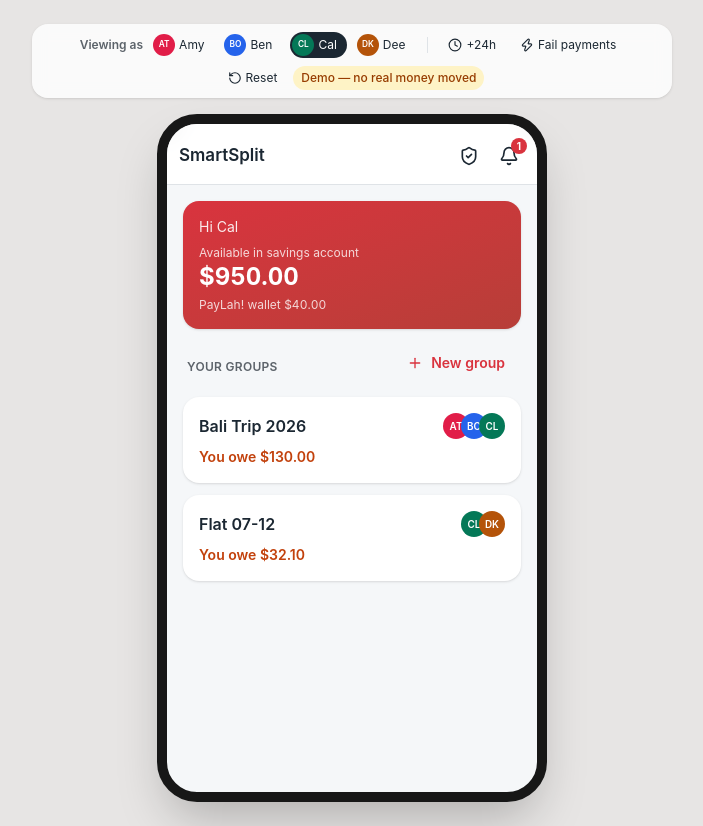
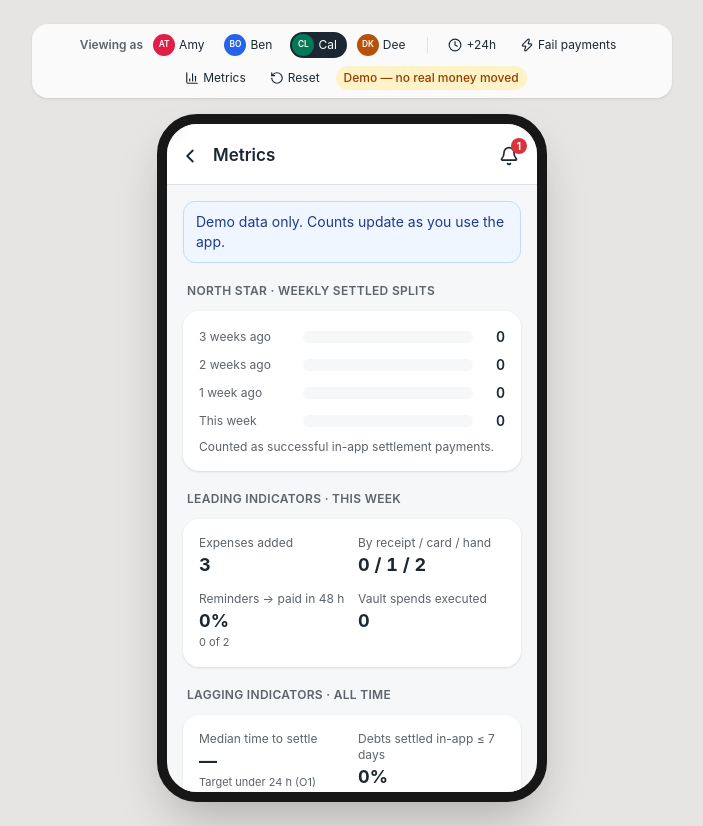
Before and after one commit to aryaman-agarwal/sc4025-dbs-smartsplit, a React (Vite) app: page /#/metrics in a window 1280 px wide. Shown: the whole page, without its empty margins (288-991 px from the left). Built offline with nearby package versions, Linux system fonts and the light colour scheme.

Commit message:
feat(metrics): North Star and leading/lagging indicators derived from demo data (Section 4.5)

```diff
--- a/src/App.tsx
+++ b/src/App.tsx
@@ -15,6 +15,7 @@ import { VaultDetail } from "./screens/E_VaultDetail";
 import { VaultSpend } from "./screens/E1_VaultSpend";
 import { Inbox } from "./screens/Inbox";
 import { Privacy } from "./screens/Privacy";
+import { Metrics } from "./screens/Metrics";
 
 /**
  * Route map. Screen letters match the PRD (Section 5.6, Table 20):
@@ -43,6 +44,7 @@ export default function App() {
           <Route path="/" element={<Dashboard />} />
           <Route path="/inbox" element={<Inbox />} />
           <Route path="/privacy" element={<Privacy />} />
+          <Route path="/metrics" element={<Metrics />} />
           <Route path="/groups/new" element={<CreateGroup />} />
           <Route path="/groups/:groupId" element={<GroupDetail />} />
           <Route path="/groups/:groupId/add" element={<AddExpense />} />
--- a/src/components/DemoToolbar.tsx
+++ b/src/components/DemoToolbar.tsx
@@ -1,4 +1,4 @@
-import { Clock, RotateCcw, Zap, ZapOff } from "lucide-react";
+import { BarChart3, Clock, RotateCcw, Zap, ZapOff } from "lucide-react";
 import { useState } from "react";
 import { demoSettings } from "../services/payNow";
 import { useNavigate } from "react-router-dom";
@@ -54,6 +54,9 @@ export function DemoToolbar() {
       >
         {failing ? <ZapOff size={14} /> : <Zap size={14} />} {failing ? "Payments failing" : "Fail payments"}
       </button>
+      <button onClick={() => navigate("/metrics")} className="flex items-center gap-1 rounded-full px-2 py-1 hover:bg-neutral-100" title="North Star and HEART metrics">
+        <BarChart3 size={14} /> Metrics
+      </button>
       <button
         onClick={() => {
           resetDemo();
--- /dev/null
+++ b/src/domain/metrics.ts
@@ -0,0 +1,107 @@
+import type { Expense, ISODate, Notification, Payment, VaultSpend } from "./types";
+
+/**
+ * Product metrics (report Section 4.5), derived from what the app already
+ * records so they always match the demo state.
+ *
+ * North Star: weekly settled splits. The MVP counts a settled split as a
+ * successful in-app settlement payment. Netting merges several expenses into
+ * one payment, so this is a proxy for "group expenses fully settled"; a
+ * production build would attribute each payment back to the expenses it clears.
+ */
+
+const DAY = 86_400_000;
+export const REMINDER_TITLE = "Friendly reminder from DBS";
+
+export interface MetricsInput {
+  now: ISODate;
+  expenses: Expense[];
+  payments: Payment[];
+  spends: VaultSpend[];
+  notifications: Notification[];
+}
+
+export interface WeekMetrics {
+  /** "This week", "1 week ago", … (rolling 7-day windows ending now). */
+  label: string;
+  start: ISODate;
+  end: ISODate;
+  settledSplits: number;
+  expensesAdded: { receipt: number; card: number; manual: number };
+  vaultSpendsExecuted: number;
+  failedPayments: number;
+}
+
+export interface MetricsSummary {
+  weeks: WeekMetrics[];
+  /** Leading indicator (Table 9): reminders followed by a payment from that person in that group within 48 hours. */
+  reminders: { sent: number; paidWithin48h: number };
+  /** Lagging indicator (Table 9): median hours from expense to the payer's next in-app settlement, where one exists. */
+  medianHoursToSettle?: number;
+  /** HEART adoption/engagement inputs: share of debts settled in-app within 7 days. */
+  settledWithin7Days: { settled: number; total: number };
+}
+
+const inRange = (iso: string, start: number, end: number) => {
+  const t = Date.parse(iso);
+  return t > start && t <= end;
+};
+
+const groupFromRoute = (route?: string) => route?.match(/^\/groups\/([^/]+)\/settle$/)?.[1];
+
+function median(xs: number[]): number | undefined {
+  if (xs.length === 0) return undefined;
+  const s = [...xs].sort((a, b) => a - b);
+  const mid = Math.floor(s.length / 2);
+  return s.length % 2 ? s[mid] : (s[mid - 1] + s[mid]) / 2;
+}
+
+export function computeMetrics(input: MetricsInput, weekCount = 4): MetricsSummary {
+  const now = Date.parse(input.now);
+  const ok = input.payments.filter((p) => p.status === "success");
+
+  const weeks: WeekMetrics[] = [];
+  for (let w = 0; w < weekCount; w++) {
+    const end = now - w * 7 * DAY;
+    const start = end - 7 * DAY;
+    const added = input.expenses.filter((e) => e.source !== "vault" && inRange(e.createdAt, start, end));
+    weeks.push({
+      label: w === 0 ? "This week" : `${w} week${w > 1 ? "s" : ""} ago`,
+      start: new Date(start).toISOString(),
+      end: new Date(end).toISOString(),
+      settledSplits: ok.filter((p) => inRange(p.createdAt, start, end)).length,
+      expensesAdded: {
+        receipt: added.filter((e) => e.source === "receipt").length,
+        card: added.filter((e) => e.source === "card").length,
+        manual: added.filter((e) => e.source === "manual").length,
+      },
+      vaultSpendsExecuted: input.spends.filter((s) => s.status === "executed" && inRange(s.createdAt, start, end)).length,
+      failedPayments: input.payments.filter((p) => p.status === "failed" && inRange(p.createdAt, start, end)).length,
+    });
+  }
+
+  const reminders = input.notifications.filter((n) => n.title === REMINDER_TITLE);
+  const paidWithin48h = reminders.filter((n) => {
+    const groupId = groupFromRoute(n.route);
+    const t = Date.parse(n.createdAt);
+    return ok.some((p) => p.fromId === n.toId && p.groupId === groupId && Date.parse(p.createdAt) >= t && Date.parse(p.createdAt) - t <= 2 * DAY);
+  }).length;
+
+  // For each member's share of each (non-vault) expense they didn't pay, find their next payment in that group.
+  const debts = input.expenses
+    .filter((e) => e.source !== "vault")
+    .flatMap((e) => Object.entries(e.shares).filter(([id, c]) => id !== e.payerId && c > 0).map(([id]) => ({ id, groupId: e.groupId, at: Date.parse(e.createdAt) })));
+  const lags = debts
+    .map((d) => {
+      const next = ok.filter((p) => p.fromId === d.id && p.groupId === d.groupId && Date.parse(p.createdAt) >= d.at).map((p) => Date.parse(p.createdAt)).sort((a, b) => a - b)[0];
+      return next === undefined ? undefined : (next - d.at) / 3_600_000;
+    })
+    .filter((x): x is number => x !== undefined);
+
+  return {
+    weeks,
+    reminders: { sent: reminders.length, paidWithin48h },
+    medianHoursToSettle: median(lags),
+    settledWithin7Days: { settled: lags.filter((h) => h <= 7 * 24).length, total: debts.length },
+  };
+}
--- /dev/null
+++ b/src/screens/Metrics.tsx
@@ -0,0 +1,80 @@
+import { useMemo } from "react";
+import { Banner, Card, Screen, SectionTitle } from "../components/ui";
+import { computeMetrics } from "../domain/metrics";
+import { useAppStore } from "../store/useAppStore";
+
+/**
+ * Product metrics for the demo (report Section 4.5): North Star, leading and
+ * lagging indicators, derived from everything that has happened in this demo.
+ * Not part of the customer app; opened from the demo bar.
+ */
+export function Metrics() {
+  const expenses = useAppStore((s) => s.expenses);
+  const payments = useAppStore((s) => s.payments);
+  const spends = useAppStore((s) => s.spends);
+  const notifications = useAppStore((s) => s.notifications);
+  const now = useAppStore((s) => s.now);
+  const clock = useAppStore((s) => s.clockOffsetHours);
+
+  const m = useMemo(
+    () => computeMetrics({ now: now(), expenses, payments, spends, notifications }),
+    [expenses, payments, spends, notifications, clock],
+  );
+  const max = Math.max(1, ...m.weeks.map((w) => w.settledSplits));
+  const pct = (a: number, b: number) => (b === 0 ? "—" : `${Math.round((a / b) * 100)}%`);
+
+  return (
+    <Screen title="Metrics" back="/">
+      <Banner>Demo data only. Counts update as you use the app.</Banner>
+
+      <SectionTitle>North Star · weekly settled splits</SectionTitle>
+      <Card className="flex flex-col gap-2">
+        {[...m.weeks].reverse().map((w) => (
+          <div key={w.label} className="flex items-center gap-2 text-sm">
+            <span className="w-24 shrink-0 text-xs text-muted">{w.label}</span>
+            <span className="h-3 flex-1 overflow-hidden rounded-full bg-surface">
+              <span className="block h-full rounded-full bg-brand" style={{ width: `${(w.settledSplits / max) * 100}%` }} />
+            </span>
+            <span className="w-6 text-right font-semibold tabular-nums">{w.settledSplits}</span>
+          </div>
+        ))}
+        <p className="text-xs text-muted">Counted as successful in-app settlement payments.</p>
+      </Card>
+
+      <SectionTitle>Leading indicators · this week</SectionTitle>
+      <Card className="grid grid-cols-2 gap-3 text-sm">
+        <Stat label="Expenses added" value={m.weeks[0].expensesAdded.receipt + m.weeks[0].expensesAdded.card + m.weeks[0].expensesAdded.manual} />
+        <Stat
+          label="By receipt / card / hand"
+          value={`${m.weeks[0].expensesAdded.receipt} / ${m.weeks[0].expensesAdded.card} / ${m.weeks[0].expensesAdded.manual}`}
+        />
+        <Stat label="Reminders → paid in 48 h" value={pct(m.reminders.paidWithin48h, m.reminders.sent)} hint={`${m.reminders.paidWithin48h} of ${m.reminders.sent}`} />
+        <Stat label="Vault spends executed" value={m.weeks[0].vaultSpendsExecuted} />
+      </Card>
+
+      <SectionTitle>Lagging indicators · all time</SectionTitle>
+      <Card className="grid grid-cols-2 gap-3 text-sm">
+        <Stat
+          label="Median time to settle"
+          value={m.medianHoursToSettle === undefined ? "—" : m.medianHoursToSettle < 48 ? `${Math.round(m.medianHoursToSettle)} h` : `${(m.medianHoursToSettle / 24).toFixed(1)} days`}
+          hint="Target under 24 h (O1)"
+        />
+        <Stat
+          label="Debts settled in-app ≤ 7 days"
+          value={pct(m.settledWithin7Days.settled, m.settledWithin7Days.total)}
+          hint={`${m.settledWithin7Days.settled} of ${m.settledWithin7Days.total} · target ≥ 50%`}
+        />
+      </Card>
+    </Screen>
+  );
+}
+
+function Stat({ label, value, hint }: { label: string; value: string | number; hint?: string }) {
+  return (
+    <div>
+      <p className="text-xs text-muted">{label}</p>
+      <p className="text-lg font-bold tabular-nums">{value}</p>
+      {hint && <p className="text-[11px] text-muted">{hint}</p>}
+    </div>
+  );
+}
```
Also changed, not shown: 1 other file (tests, documents, lock files or other folders).
